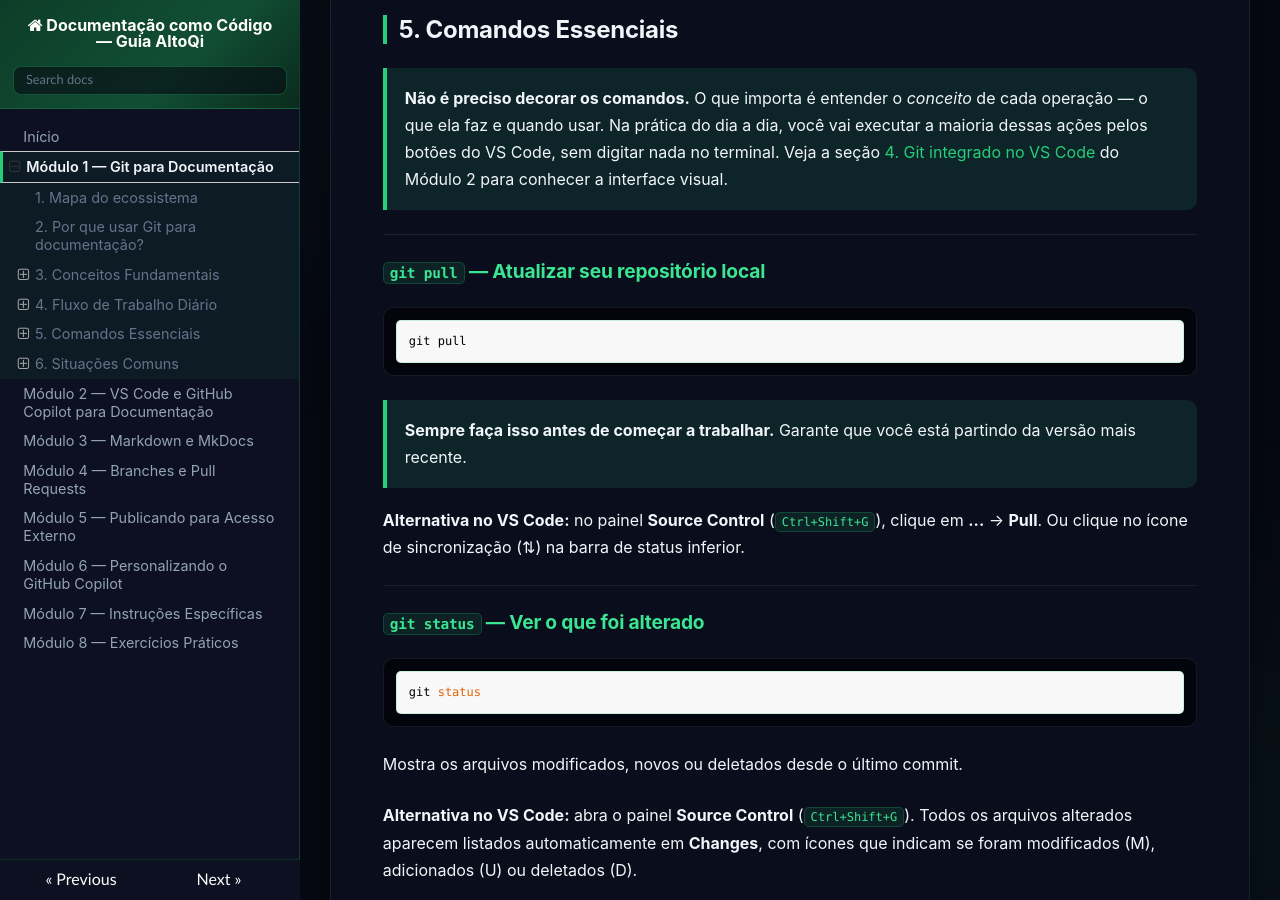
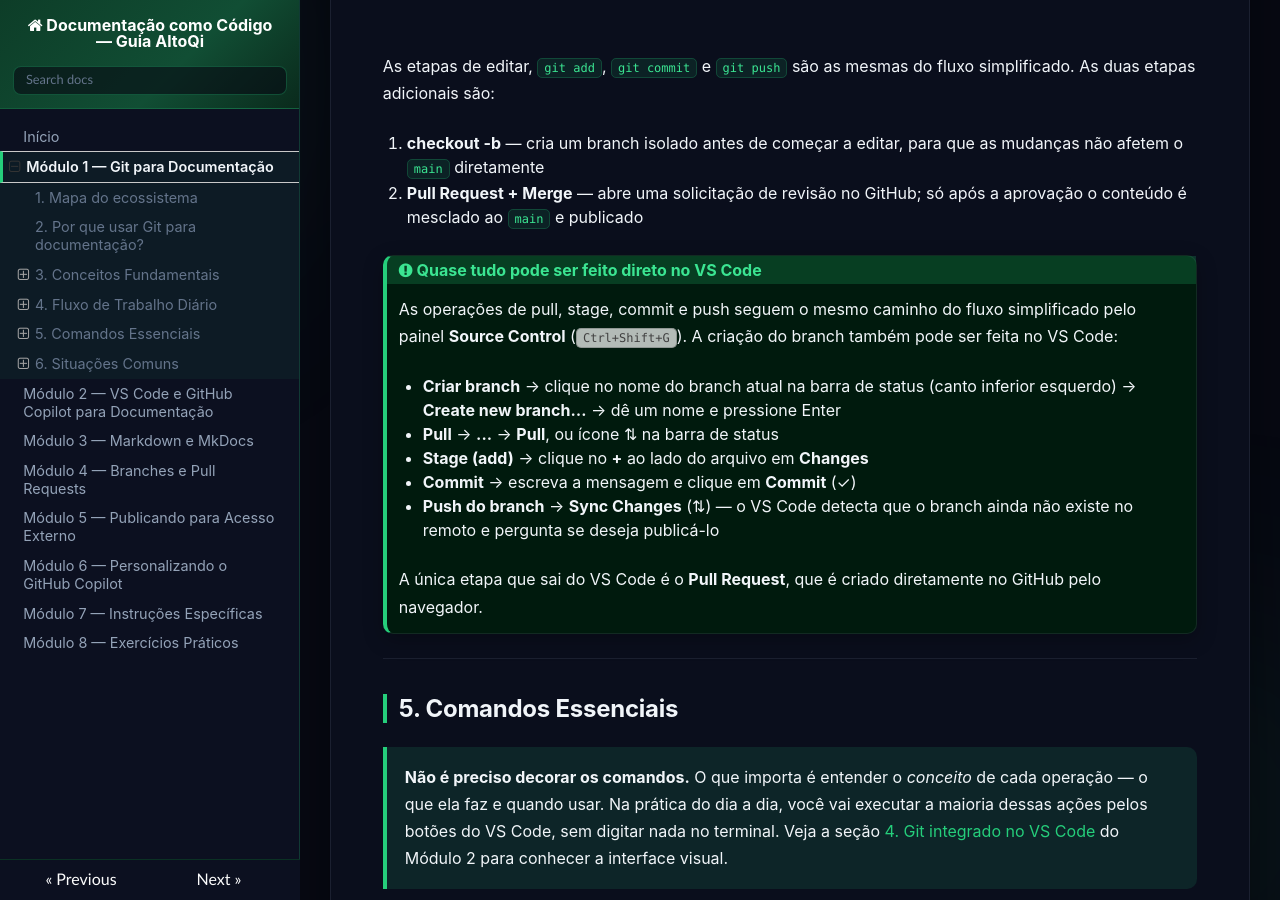
Before and after one commit to AndreBanki/github_para_docs, an MkDocs documentation site: the page built from docs/01-git-para-documentacao.md, in a window 1280 px wide and 900 px high, scrolled down 5515 px. Built offline with MkDocs 1.6.1, drawn with Linux system fonts in a browser that asks for light colours; nearby versions of some CDN libraries; some of the changed text lies outside the part shown.

Commit message:
Piter docs: evolução do material

````diff
--- a/docs/01-git-para-documentacao.md
+++ b/docs/01-git-para-documentacao.md
@@ -23,7 +23,7 @@ Antes de entrar nos comandos, é importante entender quais ferramentas compõem
 |---|---|---|
 | **Git** | Sistema de controle de versão | O "motor" por baixo de tudo: rastreia cada mudança feita nos arquivos |
 | **GitHub** | Plataforma na nuvem | Armazena o repositório remoto e viabiliza a colaboração entre pessoas da equipe |
-| **VS Code** | Editor de texto | É onde você escreve e edita os arquivos de documentação (`.md`) |
+| **VS Code** | Editor de texto | É onde você escreve e edita os arquivos de documentação (`.md`); também permite fazer pull e push diretamente pelo painel Source Control |
 | **GitHub Desktop** | Aplicativo visual para usar Git | É a forma principal apresentada neste módulo para clonar, sincronizar e enviar mudanças sem depender do terminal |
 
 ```mermaid
@@ -185,6 +185,14 @@ flowchart LR
 4. **git commit** — salva um snapshot das mudanças com uma mensagem descritiva
 5. **git push** — envia os commits locais para o repositório remoto (e aciona a publicação)
 
+!!! tip "Tudo isso pode ser feito direto no VS Code"
+    Na prática do dia a dia, você não precisa digitar esses comandos no terminal. O VS Code executa todas essas operações visualmente pelo painel **Source Control** (`Ctrl+Shift+G`):
+
+    - **Pull** → clique em **...** → **Pull**, ou use o ícone ⇅ na barra de status
+    - **Stage (add)** → clique no **+** ao lado do arquivo em **Changes**
+    - **Commit** → escreva a mensagem no campo de texto e clique em **Commit** (✓)
+    - **Push / Sincronizar** → clique em **Sync Changes** (⇅) na barra de status — faz pull + push em sequência
+
 !!! warning "Atenção"
     No fluxo simplificado, o que você faz `push` vai direto para produção. Revise bem antes de commitar.
 
@@ -215,6 +223,17 @@ As etapas de editar, `git add`, `git commit` e `git push` são as mesmas do flux
 
 1. **checkout -b** — cria um branch isolado antes de começar a editar, para que as mudanças não afetem o `main` diretamente
 2. **Pull Request + Merge** — abre uma solicitação de revisão no GitHub; só após a aprovação o conteúdo é mesclado ao `main` e publicado
+
+!!! tip "Quase tudo pode ser feito direto no VS Code"
+    As operações de pull, stage, commit e push seguem o mesmo caminho do fluxo simplificado pelo painel **Source Control** (`Ctrl+Shift+G`). A criação do branch também pode ser feita no VS Code:
+
+    - **Criar branch** → clique no nome do branch atual na barra de status (canto inferior esquerdo) → **Create new branch…** → dê um nome e pressione Enter
+    - **Pull** → **...** → **Pull**, ou ícone ⇅ na barra de status
+    - **Stage (add)** → clique no **+** ao lado do arquivo em **Changes**
+    - **Commit** → escreva a mensagem e clique em **Commit** (✓)
+    - **Push do branch** → **Sync Changes** (⇅) — o VS Code detecta que o branch ainda não existe no remoto e pergunta se deseja publicá-lo
+
+    A única etapa que sai do VS Code é o **Pull Request**, que é criado diretamente no GitHub pelo navegador.
 
 ---
 
````
Also changed, not shown: docs/02-vscode-e-copilot.md (+2 -2 lines).
